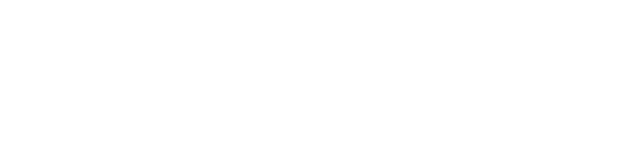
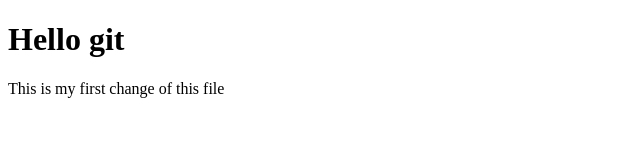
Before and after one commit to Raoof2020Developer/test-repo, a plain HTML site: page index.html in a window 1280 px wide. Shown: the whole page, without its empty margins (0-640 px from the left). Drawn offline with Linux system fonts and the light colour scheme.

Commit message:
Added content to index.html

```diff
--- a/index.html
+++ b/index.html
@@ -7,6 +7,7 @@
     <title>Document</title>
 </head>
 <body>
-
+    <h1>Hello git</h1>
+    <p>This is my first change of this file</p>
 </body>
 </html>
```
